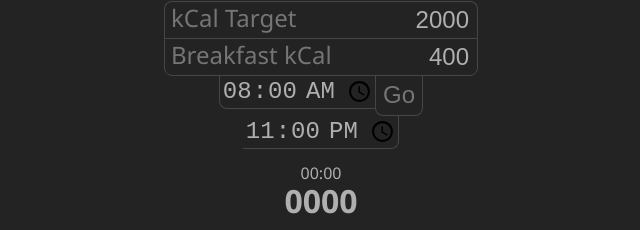
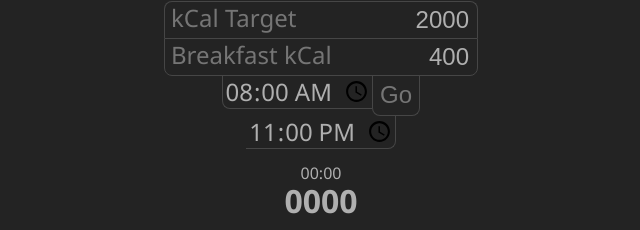
Before and after one commit to toomanydev/toomany-calories, a plain HTML site: page index.html in a window 1280 px wide. Shown: the part 262-492 px from the top of the page, 319-959 px from the left. Drawn offline with Linux system fonts and the light colour scheme.

Commit message:
segoe ui the time inputs

```diff
--- a/styles.css
+++ b/styles.css
@@ -64,7 +64,7 @@ label{
 }
 .timeInput{
     font-size: 1.5rem;
-    font-family: 'Courier New', Courier, monospace;
+    font-family: 'Segoe UI', Tahoma, Geneva, Verdana, sans-serif;
     width:fit-content;
     height:2rem;
 }
```
